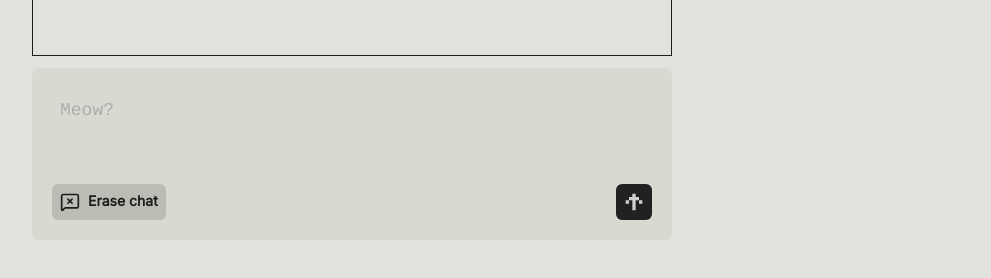
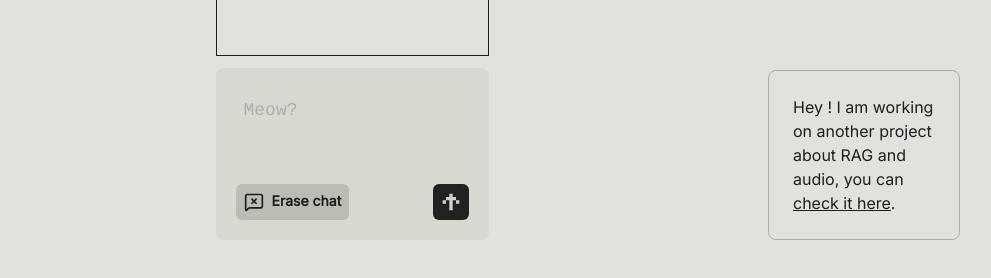
Before and after one commit to ngc6720/chat-app, a Next.js app: page /chat in a window 1280 px wide. Shown: the part 496-774 px from the top of the page, without its empty margins (288-1279 px from the left). Built offline with nearby package versions, Linux system fonts and the light colour scheme; no server answers.

Commit message:
added notification for new  project

```diff
--- a/src/app/chat/page.tsx
+++ b/src/app/chat/page.tsx
@@ -21,11 +21,28 @@ export default async function ChatPage() {
 
   return (
     <main className="h-screen bg-background">
-      <div className="flex flex-col w-full h-full m-auto max-w-3xl p-2 sm:p-16 ">
-        <h1 className="text-0 flex justify-between mb-2">
-          Cat the chat app / Chat <RepositoryLink />
-        </h1>
-        <Chat />
+      <div className="md:grid md:grid-cols-[1fr_48rem_1fr] md:max-w-full">
+        <div className="flex flex-col col-start-2 h-screen m-auto max-w-3xl py-2 md:py-16 ">
+          <h1 className="text-0 flex justify-between mb-2">
+            Cat the chat app / Chat <RepositoryLink />
+          </h1>
+          <Chat />
+        </div>
+        <div className="hidden xl:flex p-8 py-16 h-full w-full">
+          <div className="border-muted-foreground border w-full p-6 font-secondary rounded-lg h-fit mt-auto">
+            <p>
+              Hey ! I am working on another project about RAG and audio, you can{" "}
+              <a
+                href="https://github.com/ngc6720/rag-audio"
+                title="Link to RAG-audio Github repository"
+                className="underline"
+              >
+                check it here
+              </a>
+              .
+            </p>
+          </div>
+        </div>
       </div>
     </main>
   );
```
